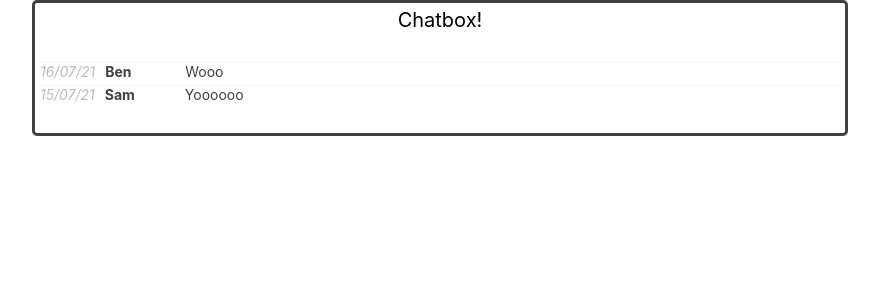
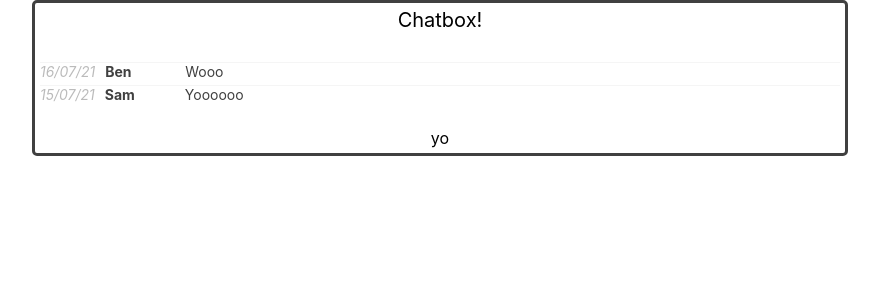
Before and after one commit to BenLeong0/bink_messaging, a React (Create React App) app in the folder app/: page / in a window 1280 px wide. Shown: the top 300 px of the page, without its empty margins (200-1079 px from the left). Built offline with nearby package versions, Linux system fonts and the light colour scheme.

Commit message:
message input skel

```diff
--- a/app/src/components/ChatBox/ChatBox.tsx
+++ b/app/src/components/ChatBox/ChatBox.tsx
@@ -4,6 +4,7 @@ import Message, {exampleMessage1, exampleMessage2} from "../../Types/Message"
 
 import ChatMessage from './ChatMessage/ChatMessage';
 import "./ChatBox.css"
+import MessageInput from '../MessageInput/MessageInput';
 
 export interface ChatBoxProps {
 
@@ -22,6 +23,7 @@ const ChatBox: React.FC<ChatBoxProps> = () => {
             <div className="chatmessage-container vertical-separation-medium">
                 {messages.map(message => <ChatMessage message={message} />)}
             </div>
+            <MessageInput />
         </div>
      );
 }
--- /dev/null
+++ b/app/src/components/MessageInput/MessageInput.tsx
@@ -0,0 +1,17 @@
+import React from 'react';
+
+import "./MessageInput.css"
+
+export interface MessageInputProps {
+
+}
+
+const MessageInput: React.FC<MessageInputProps> = () => {
+    return (
+        <div className="message-input">
+            yo
+        </div>
+    );
+}
+
+export default MessageInput;
```
Also changed, not shown: app/src/components/MessageInput/MessageInput.css (added).
